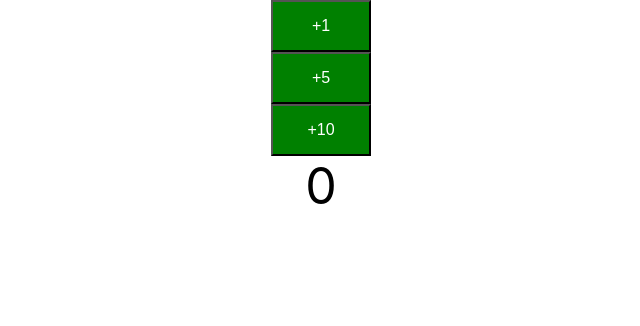
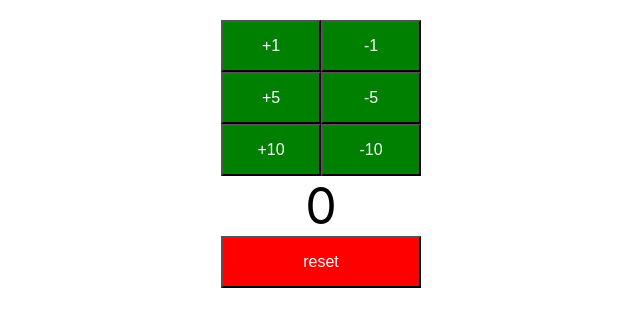
Before and after one commit to kyocoolcool/full-stack-with-react-and-spring-boot, a React (Create React App) app in the folder frontend/todo-app/: page / in a window 1280 px wide. Shown: the top 326 px of the page, without its empty margins (319-959 px from the left). Built offline with nearby package versions, Linux system fonts and the light colour scheme.

Commit message:
進階操作直接使用parent method 傳入child參數值

```diff
--- a/frontend/todo-app/src/components/counter/counter.css
+++ b/frontend/todo-app/src/components/counter/counter.css
@@ -9,3 +9,12 @@
 .count {
     font-size: 50px;
 }
+
+.reset {
+    background-color: red;
+    width: 200px;
+}
+
+body {
+    padding: 20px;
+}
--- a/frontend/todo-app/src/components/counter/counter.jsx
+++ b/frontend/todo-app/src/components/counter/counter.jsx
@@ -9,6 +9,7 @@
             count: 0
         };
         this.increment = this.increment.bind(this);
+        this.decrement = this.decrement.bind(this);
     }
 
     render() {
@@ -16,10 +17,13 @@
             <div className="counter">
                 {/*透過props實現同一模組傳入不同屬性效果*/}
                 {/*透過props讓child可以呼叫parent method*/}
-                <CounterButton by={1} incrementMethod={this.increment}/>
-                <CounterButton by={5} incrementMethod={this.increment}/>
-                <CounterButton by={10} incrementMethod={this.increment}/>
+                <CounterButton by={1} incrementMethod={this.increment} decrementMethod={this.decrement}/>
+                <CounterButton by={5} incrementMethod={this.increment} decrementMethod={this.decrement}/>
+                <CounterButton by={10} incrementMethod={this.increment} decrementMethod={this.decrement}/>
                 <span className="count" style={{fontSize: "50px"}}>{this.state.count}</span>
+                <div>
+                    <button className={"reset"} onClick={() => this.reset()}>reset</button>
+                </div>
             </div>
         )
     }
@@ -34,21 +38,44 @@
             }
         )
     }
+
+    decrement(by) {
+        // console.log(`parent be called by child ${by}`);
+        // prev參數是這個component的上一個state
+        this.setState((prev) => {
+                return {
+                    count: prev.count - by
+                }
+            }
+        )
+    }
+
+    reset = () => {
+        this.setState(() => {
+                return {
+                    count: 0
+                }
+            }
+        );
+    }
 }
 
 class CounterButton extends Component {
     constructor() {
         super();
-        this.state = {
-            count: 0
-        };
-        this.increment = this.increment.bind(this);
+        // this.state = {
+        //     count: 0
+        // };
+        // this.increment = this.increment.bind(this);
+        // this.decrement = this.decrement.bind(this);
     }
 
     render() {
         return (
             <div className="counterButton">
-                <button onClick={this.increment}>+{this.props.by}</button>
+                {/*進階操作直接使用parent method 傳入child參數值*/}
+                <button onClick={()=>this.props.incrementMethod(this.props.by)}>+{this.props.by}</button>
+                <button onClick={()=>this.props.decrementMethod(this.props.by)}>-{this.props.by}</button>
                 {/*<button onClick={() => this.show()}>+1</button>*/}
                 {/*<button onClick={this.show}>+1</button>*/}
                 {/*inline css in React */}
@@ -58,16 +85,22 @@
     }
 
     //第一種賦值方式
-    increment() {
-        this.setState({
-            count: this.state.count + this.props.by
-        });
-        this.props.incrementMethod(this.props.by);
-    }
+    // increment() {
+        // this.setState({
+        //     count: this.state.count + this.props.by
+        // });
+    //     this.props.incrementMethod(this.props.by);
+    // }
 
     //第二種賦值方式
-    show = () => this.setState({count: this.state.count + 1}, () => console.log(this.state.count));
+    // show = () => this.setState({count: this.state.count + 1}, () => console.log(this.state.count));
 
+    // decrement() {
+        // this.setState({
+        //     count: this.state.count - this.props.by
+        // });
+    //     this.props.decrementMethod(this.props.by);
+    // }
 }
 
 //預設props
```
